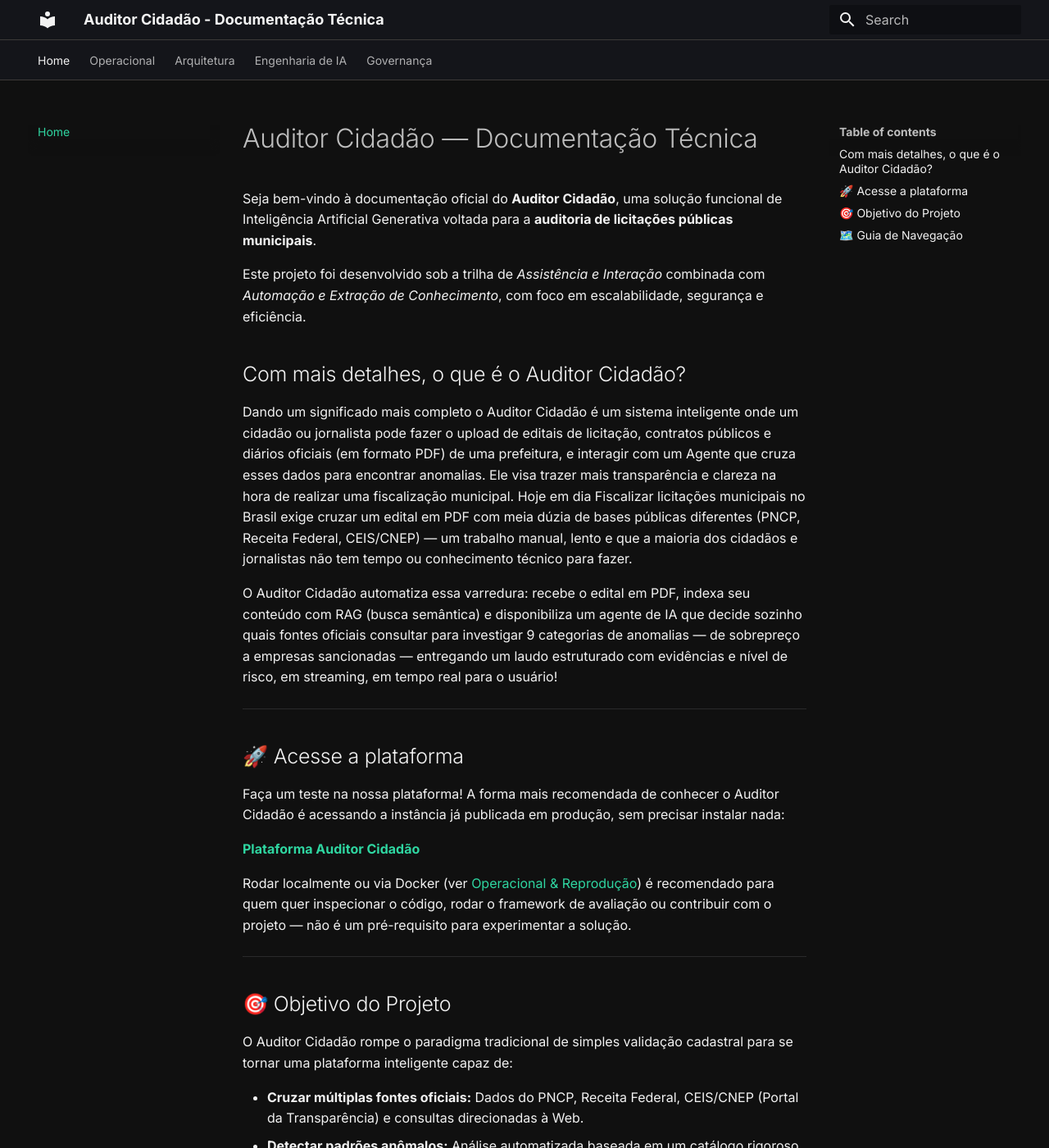
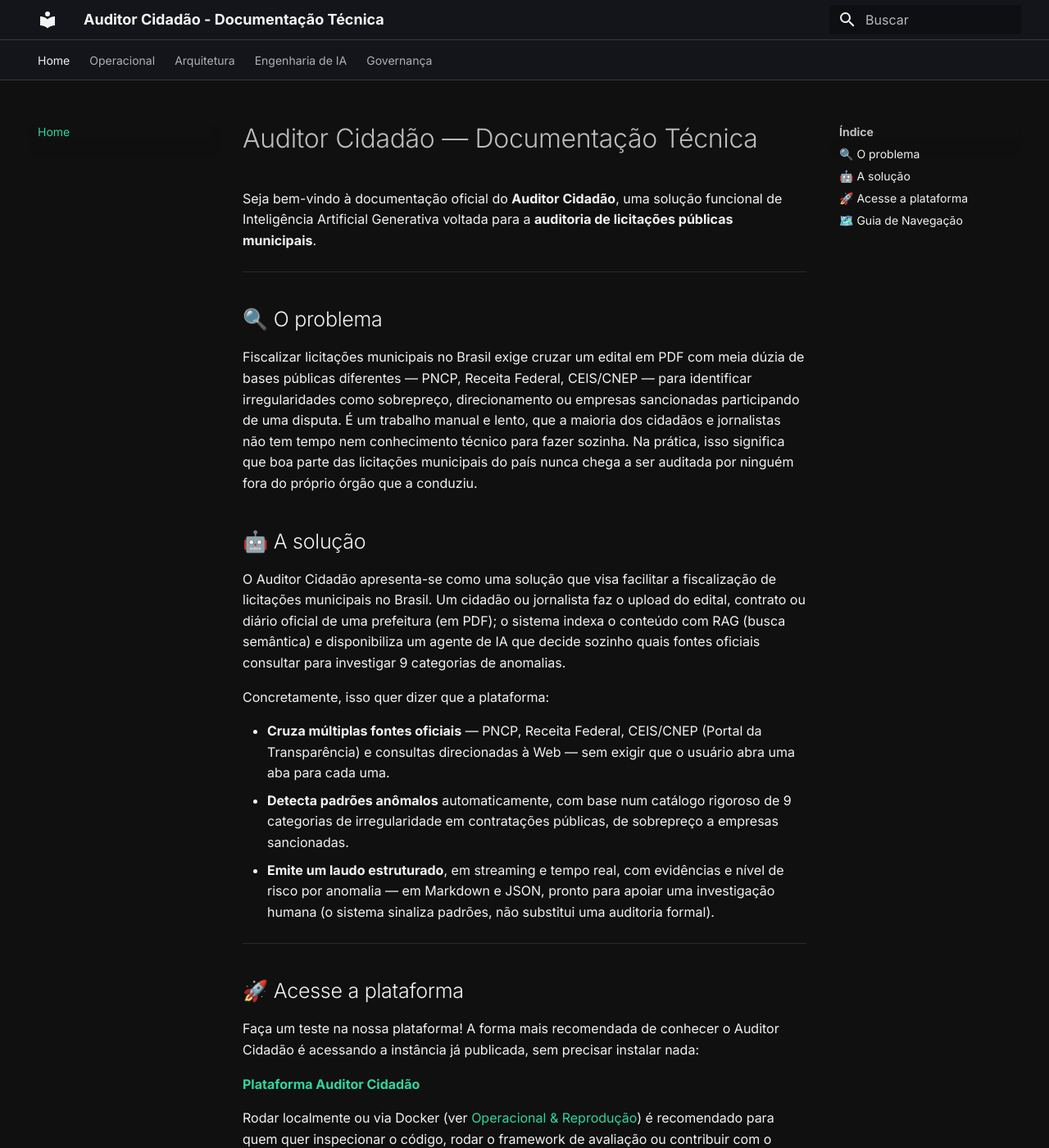
Before and after one commit to Moreira-89/auditor-cidadao, an MkDocs documentation site: the page built from docs/index.md, in a window 1280 px wide and 1400 px high. Shown: the whole window at 82% size. Built offline with MkDocs 1.6.1 and Material for MkDocs 9.7.7, drawn with Linux system fonts in a browser that asks for light colours; some of the changed text lies outside the part shown.

Commit message:
feat: update documentation to clarify project scope and enhance mkdocs configuration

```diff
--- a/docs/index.md
+++ b/docs/index.md
@@ -2,19 +2,27 @@
 
 Seja bem-vindo à documentação oficial do **Auditor Cidadão**, uma solução funcional de Inteligência Artificial Generativa voltada para a **auditoria de licitações públicas municipais**.
 
-Este projeto foi desenvolvido sob a trilha de *Assistência e Interação* combinada com *Automação e Extração de Conhecimento*, com foco em escalabilidade, segurança e eficiência.
+---
 
-## Com mais detalhes, o que é o Auditor Cidadão?
+## 🔍 O problema
 
-Dando um significado mais completo o Auditor Cidadão é um sistema inteligente onde um cidadão ou jornalista pode fazer o upload de editais de licitação, contratos públicos e diários oficiais (em formato PDF) de uma prefeitura, e interagir com um Agente que cruza esses dados para encontrar anomalias. Ele visa trazer mais transparência e clareza na hora de realizar uma fiscalização municipal. Hoje em dia Fiscalizar licitações municipais no Brasil exige cruzar um edital em PDF com meia dúzia de bases públicas diferentes (PNCP, Receita Federal, CEIS/CNEP) — um trabalho manual, lento e que a maioria dos cidadãos e jornalistas não tem tempo ou conhecimento técnico para fazer.
+Fiscalizar licitações municipais no Brasil exige cruzar um edital em PDF com meia dúzia de bases públicas diferentes — PNCP, Receita Federal, CEIS/CNEP — para identificar irregularidades como sobrepreço, direcionamento ou empresas sancionadas participando de uma disputa. É um trabalho manual e lento, que a maioria dos cidadãos e jornalistas não tem tempo nem conhecimento técnico para fazer sozinha. Na prática, isso significa que boa parte das licitações municipais do país nunca chega a ser auditada por ninguém fora do próprio órgão que a conduziu.
 
-O Auditor Cidadão automatiza essa varredura: recebe o edital em PDF, indexa seu conteúdo com RAG (busca semântica) e disponibiliza um agente de IA que decide sozinho quais fontes oficiais consultar para investigar 9 categorias de anomalias — de sobrepreço a empresas sancionadas — entregando um laudo estruturado com evidências e nível de risco, em streaming, em tempo real para o usuário!
+## 🤖 A solução
+
+O Auditor Cidadão apresenta-se como uma solução que visa facilitar a fiscalização de licitações municipais no Brasil. Um cidadão ou jornalista faz o upload do edital, contrato ou diário oficial de uma prefeitura (em PDF); o sistema indexa o conteúdo com RAG (busca semântica) e disponibiliza um agente de IA que decide sozinho quais fontes oficiais consultar para investigar 9 categorias de anomalias.
+
+Concretamente, isso quer dizer que a plataforma:
+
+* **Cruza múltiplas fontes oficiais** — PNCP, Receita Federal, CEIS/CNEP (Portal da Transparência) e consultas direcionadas à Web — sem exigir que o usuário abra uma aba para cada uma.
+* **Detecta padrões anômalos** automaticamente, com base num catálogo rigoroso de 9 categorias de irregularidade em contratações públicas, de sobrepreço a empresas sancionadas.
+* **Emite um laudo estruturado**, em streaming e tempo real, com evidências e nível de risco por anomalia — em Markdown e JSON, pronto para apoiar uma investigação humana (o sistema sinaliza padrões, não substitui uma auditoria formal).
 
 ---
 
 ## 🚀 Acesse a plataforma
 
-Faça um teste na nossa plataforma! A forma mais recomendada de conhecer o Auditor Cidadão é acessando a instância já publicada em produção, sem precisar instalar nada:
+Faça um teste na nossa plataforma! A forma mais recomendada de conhecer o Auditor Cidadão é acessando a instância já publicada, sem precisar instalar nada:
 
 **[Plataforma Auditor Cidadão](https://auditor-cidadao-production.up.railway.app/)**
 
@@ -22,19 +30,11 @@
 
 ---
 
-## 🎯 Objetivo do Projeto
-O Auditor Cidadão rompe o paradigma tradicional de simples validação cadastral para se tornar uma plataforma inteligente capaz de:
+## 🗺️ Guia de Navegação
 
-* **Cruzar múltiplas fontes oficiais:** Dados do PNCP, Receita Federal, CEIS/CNEP (Portal da Transparência) e consultas direcionadas à Web.
-* **Detectar padrões anômalos:** Análise automatizada baseada em um catálogo rigoroso de anomalias de contratação.
-* **Emitir laudos estruturados:** Geração automática de relatórios técnicos em formato JSON e Markdown para apoiar a investigação humana.
-
----
-
-## 🗺️ Guia de Navegação
 Esta documentação está dividida em 4 pilares estratégicos para facilitar a avaliação:
 
-1. **[Operacional & Reprodução](operacional/setup_local.md):** Instruções passo a passo para clonar, configurar as variáveis de ambiente e rodar o projeto localmente ou via Docker.
-2. **[Arquitetura do Sistema](arquitetura/visao_geral.md):** Desenho do pipeline de dados, o funcionamento do grafo do LangGraph, protocolo MCP e streaming via SSE.
-3. **[Engenharia de IA](ia/modelos_prompts.md):** Justificativas dos modelos de LLM escolhidos, engenharia de prompts, extração de JSON e o framework de avaliação automatizado com RAGAS.
-4. **[Governança e Ética](governanca/seguranca_guardrails.md):** Tratamento de dados sob a LGPD, mitigação de alucinações e guardrails de segurança contra injeção de prompts.
+1. **[Operacional & Reprodução](operacional/setup_local.md):** instruções passo a passo para clonar, configurar as variáveis de ambiente e rodar o projeto localmente ou via Docker.
+2. **[Arquitetura do Sistema](arquitetura/visao_geral.md):** desenho do pipeline de dados, o funcionamento do grafo do LangGraph, protocolo MCP e streaming via SSE.
+3. **[Engenharia de IA](ia/modelos_prompts.md):** justificativas dos modelos de LLM escolhidos, engenharia de prompts, extração de JSON e o framework de avaliação automatizado com RAGAS.
+4. **[Governança e Ética](governanca/seguranca_guardrails.md):** tratamento de dados sob a LGPD, mitigação de alucinações e guardrails de segurança contra injeção de prompts.
--- a/mkdocs.yml
+++ b/mkdocs.yml
@@ -1,6 +1,7 @@
 site_name: Auditor Cidadão - Documentação Técnica
 theme:
   name: material
+  language: pt-BR
   features:
     - navigation.tabs
     - navigation.top
@@ -8,11 +9,7 @@
   font:
     text: Inter
     code: JetBrains Mono
-  # Sem toggle claro/escuro: o frontend do Auditor Cidadão também é
-  # "canvas escuro único, sem modo claro" (ver frontend/css/style.css) —
-  # a documentação segue a mesma identidade visual na tela. A exportação
-  # para PDF (Ctrl+P) usa uma paleta clara à parte, forçada via
-  # @media print em stylesheets/extra.css — ver comentário lá.
+
   palette:
     - scheme: slate
       primary: black
```
Also changed, not shown: AuditorCidadaoRoadmap.md (+0 -2 lines).
